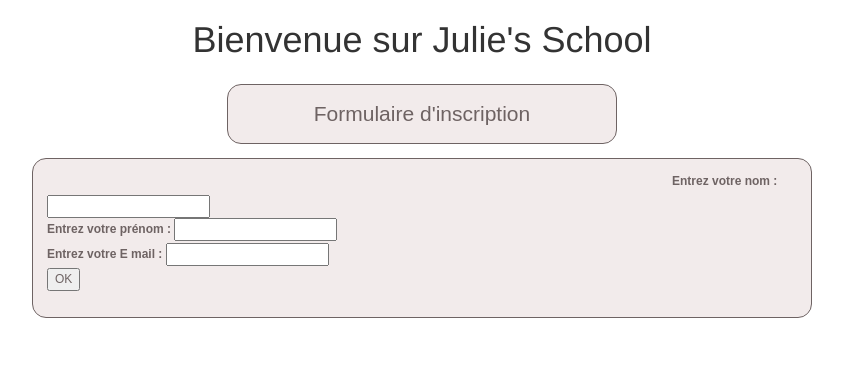
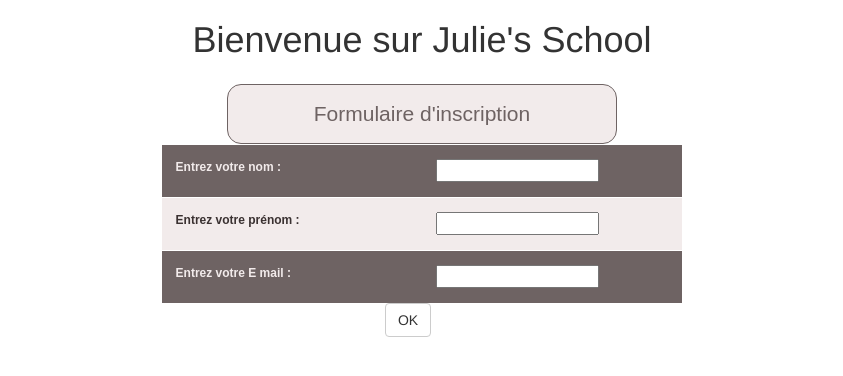
Before and after one commit to Simplon-Narbonne/SYD_ApprendreAutrement, a PHP site: page /login.php in a window 1280 px wide. Shown: the top 376 px of the page, without its empty margins (218-1061 px from the left). Run offline with PHP 8.4, Linux system fonts and the light colour scheme; some libraries are stand-ins or nearby versions.

Commit message:
Beau formulaire bootstrapé

```diff
--- a/formulaire/assets/css/style.css
+++ b/formulaire/assets/css/style.css
@@ -14,16 +14,23 @@ H1{
   border-width: 1px;
   margin-top: 14px;
 }
-#InputForm{
+#inputDark{
+  height: 52px;
+  background-color: #6E6363;
+  font-family: ubuntu, sans-serif;
+  font-size: 12px;
+  padding: 14px;
+  color: #F2EBEB;
+  text-align: left;
+  margin-top: 1px;
+  }
+#inputLight{
+  height: 52px;
   background-color: #F2EBEB;
   font-family: ubuntu, sans-serif;
   font-size: 12px;
   padding: 14px;
-  color: #6E6363;
+  color: #3A3131;
   text-align: left;
-  border-radius: 14px;
-  border-color: #6E6363;
-  border-style: solid;
-  border-width: 1px;
-  margin-top: 14px;
+  margin-top: 1px;
 }
--- a/formulaire/login.php
+++ b/formulaire/login.php
@@ -58,11 +58,30 @@ Entrez votre E mail : <input type="text" name="email"/><br/>
     <div id="InputForm"class="col-md-8 col-md-offset-2">
       <form name="inscription" method="post" action="insertion_parent.php">
         <!-- Div contenant deuxième "ROW2" -->
-          <div class="col-md-10 col-offset-1">
+        <div class="col-md-10 col-md-offset-1">
           <!-- Deuxième "ROW2" Grilles imbriquées -->
           <div class="row">
-              <div id="inputDark" class="col-md-4 col-offset-2">
-
+            <div id="inputDark" class="col-md-5 col-md-offset-1" >
+              <label for="lastname">Entrez votre nom : </label>
+            </div>
+            <div id="inputDark" class="col-md-5">
+              <input type="text" name="lastname" id="lastname" />
+            </div>
+            <div id="inputLight" class="col-md-5 col-md-offset-1" >
+              <label for="firstname">Entrez votre prénom : </label>
+            </div>
+            <div id="inputLight" class="col-md-5">
+              <input type="text" name="firstname" id="firstname" />
+            </div>
+            <div id="inputDark" class="col-md-5 col-md-offset-1">
+              <label for="email">Entrez votre E mail : </label>
+            </div>
+            <div id="inputDark" class="col-md-5">
+              <input type="text" name="email" id="email" />
+            </div>
+            <div class="col-md-2 col-md-offset-5">
+              <button class="btn btn-default" type="submit" name="valider">OK</button>
+            </form>
             </div>
 
 
@@ -70,18 +89,15 @@ Entrez votre E mail : <input type="text" name="email"/><br/>
 
         </div>
 
-            <label for="lastname">Entrez votre nom : </label>
-            <input type="text" name="lastname" id="lastname" /> <br/>
-
-            <label for="firstname">Entrez votre prénom : </label>
-            <input type="text" name="firstname" id="firstname" /><br/>
-
-            <label for="email">Entrez votre E mail : </label>
-            <input type="text" name="email" id="email" /><br/>
 
 
-            <input type="submit" name="valider" value="OK"/>
-          </form>
+
+
+
+
+
+
+
     </div>
     <!-- Fermeture de la ligne -->
   </div>
```
Lines whose indentation alone changed are shown as unchanged.
